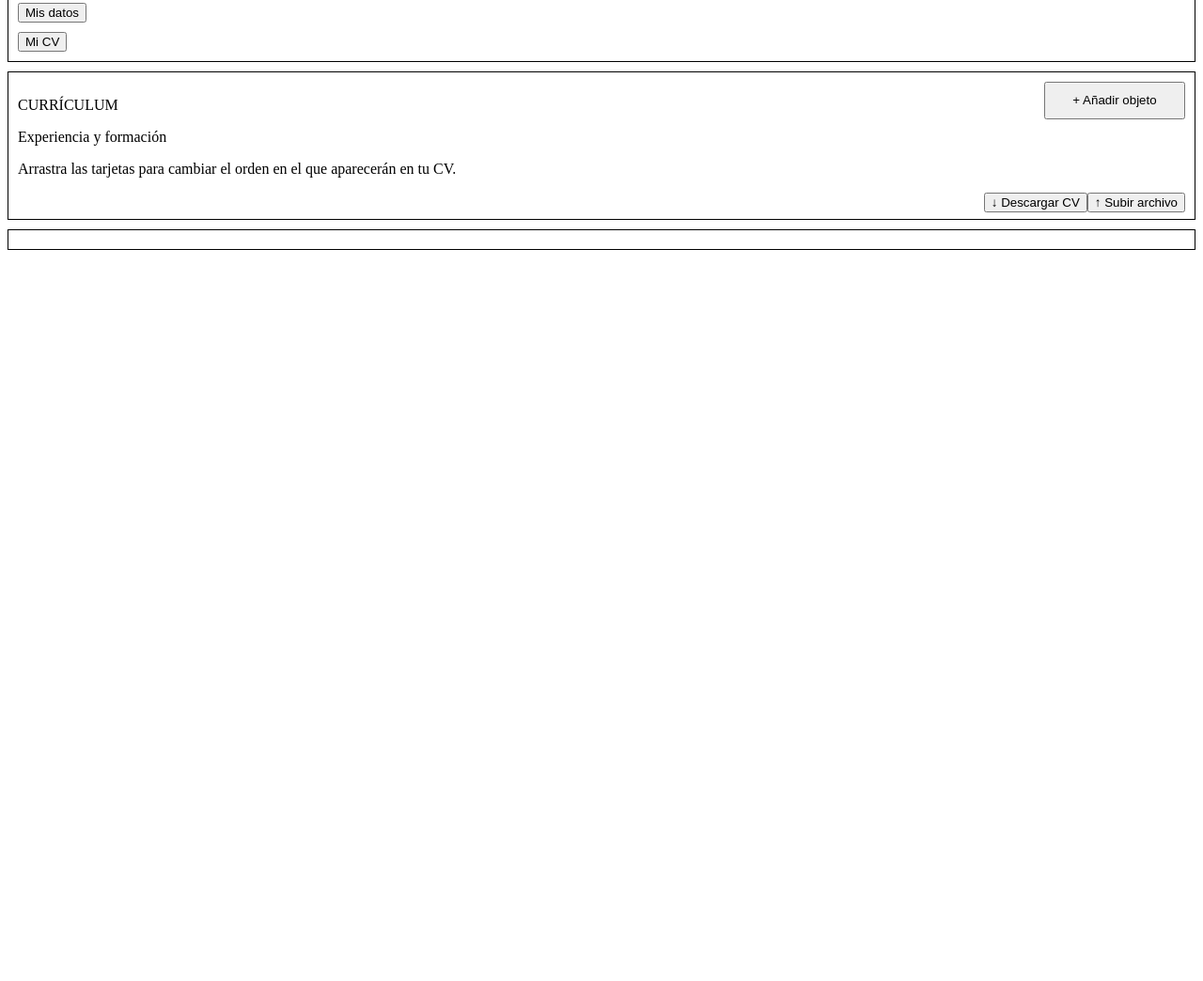
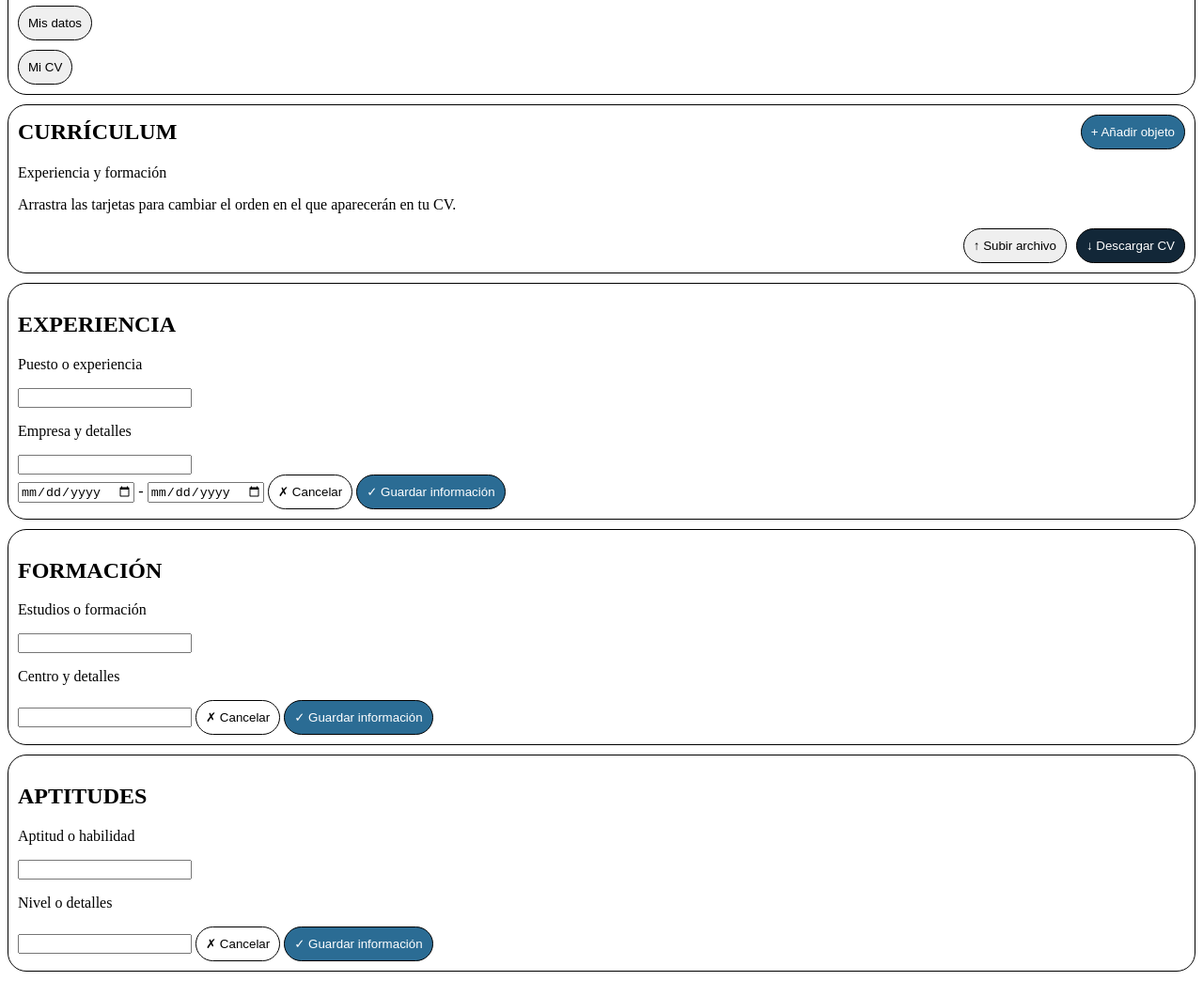
Before and after one commit to ivandeltoro24/DIW-UT3-Reto-CV, a plain HTML site: page index.html in a window 1280 px wide. Shown: the part 457-1501 px from the top of the page at 94% size. Before the commit the page ends 800 px from the top, so only its background shows below. Drawn offline with Linux system fonts and the light colour scheme.

Commit message:
Entrega 2
Se cambio el tipo de style por etiquetas individuales a style.css en archivo completo.

```diff
--- a/css/style.css
+++ b/css/style.css
@@ -1,3 +1,4 @@
+/* TODO IA PARA EL HEADER*/
 * {
   box-sizing: border-box;
 }
@@ -121,3 +122,36 @@
     padding: 0 18px;
   }
 }
+
+/* ACABA LA IA SOLO PARA EL HEADER*/
+
+button{
+  border: 1px solid black;
+  border-radius: 20px;
+  padding: 10px;
+  width: fit-content;
+  height: fit-content;
+}
+
+section {
+  border: 1px solid black;
+  padding: 10px;
+  margin-bottom: 10px;
+  border-radius: 20px;
+}
+
+button.cancelar{
+  background-color: white;
+  color: black;
+
+}
+
+button.añadir{
+  background-color: rgb(43, 108, 148);
+  color: white;
+}
+
+button.descargar-cv{
+  background-color: rgb(18, 39, 56);
+  color: white;
+}
--- a/index.html
+++ b/index.html
@@ -45,11 +45,11 @@
     </header>
 
     <main>
-      <p>&lt; Volver</p>
+      <button>&lt; Volver</button>
       <p>Perfil</p>
       <h2>Tu historia, bien presentada.</h2>
 
-      <section style="border: 1px black solid; padding: 10px; margin-bottom: 10px;">
+      <section>
         <figure>
           <img src="img/icon.png" alt="Icono de perfil" width="100" height="100" />
           <figcaption>Imagen del perfil dentro del apartado curriculum</figcaption>
@@ -61,18 +61,48 @@
         <button>Mi CV</button>
       </section>
 
-      <section style="border: 1px black solid; padding: 10px; margin-bottom: 10px;">
-        <button style="float: right; width: 150px; height: 40px;">&plus; Añadir objeto</button>
-        <p>CURRÍCULUM</p>
+      <section>
+        <div style="display: flex; justify-content: space-between; align-items: center;">
+        <h2 style="margin: 0;">CURRÍCULUM</h2>
+        <button class="añadir">&plus; Añadir objeto</button>
+        </div>
         <p>Experiencia y formación</p>
         <p>Arrastra las tarjetas para cambiar el orden en el que aparecerán en tu CV.</p>
-        <button style="float: right;">&uparrow; Subir archivo</button>
-        <button style="float: right;">&downarrow; Descargar CV</button>
-        <br>
+        <div style="display: flex; justify-content: flex-end; gap: 10px;">
+        <button class="subir-archivo">&uparrow; Subir archivo</button>
+        <button class="descargar-cv">&downarrow; Descargar CV</button>
+        </div>
       </section>
 
-      <section style="border: 1px black solid; padding: 10px; margin-bottom: 10px;">
+      <section>
+        <h2>EXPERIENCIA</h2>
+        <p>Puesto o experiencia</p>
+        <input id="experiencia" name="experiencia" />
+        <p>Empresa y detalles</p>
+        <input type="text" id="empresa" name="empresa" /> <br>
+        <input type="date" id="desde" name="desde" /> <span> - </span> <input type="date" id="hasta" name="hasta" />
+        <button class="cancelar">&cross; Cancelar</button>
+        <button class="añadir">&check; Guardar información</button>
+      </section>
 
+      <section>
+        <h2>FORMACIÓN</h2>
+        <p>Estudios o formación</p>
+        <input id="estudios" name="estudios" />
+        <p>Centro y detalles</p>
+        <input type="text" id="centro" name="centro" />
+        <button class="cancelar">&cross; Cancelar</button>
+        <button class="añadir">&check; Guardar información</button>
+      </section>
+
+      <section>
+        <h2>APTITUDES</h2>
+        <p>Aptitud o habilidad</p>
+        <input id="aptitud" name="aptitud" />
+        <p>Nivel o detalles</p>
+        <input type="text" id="nivel" name="nivel" />
+        <button class="cancelar">&cross; Cancelar</button>
+        <button class="añadir">&check; Guardar información</button>
       </section>
     </main>
 
```
